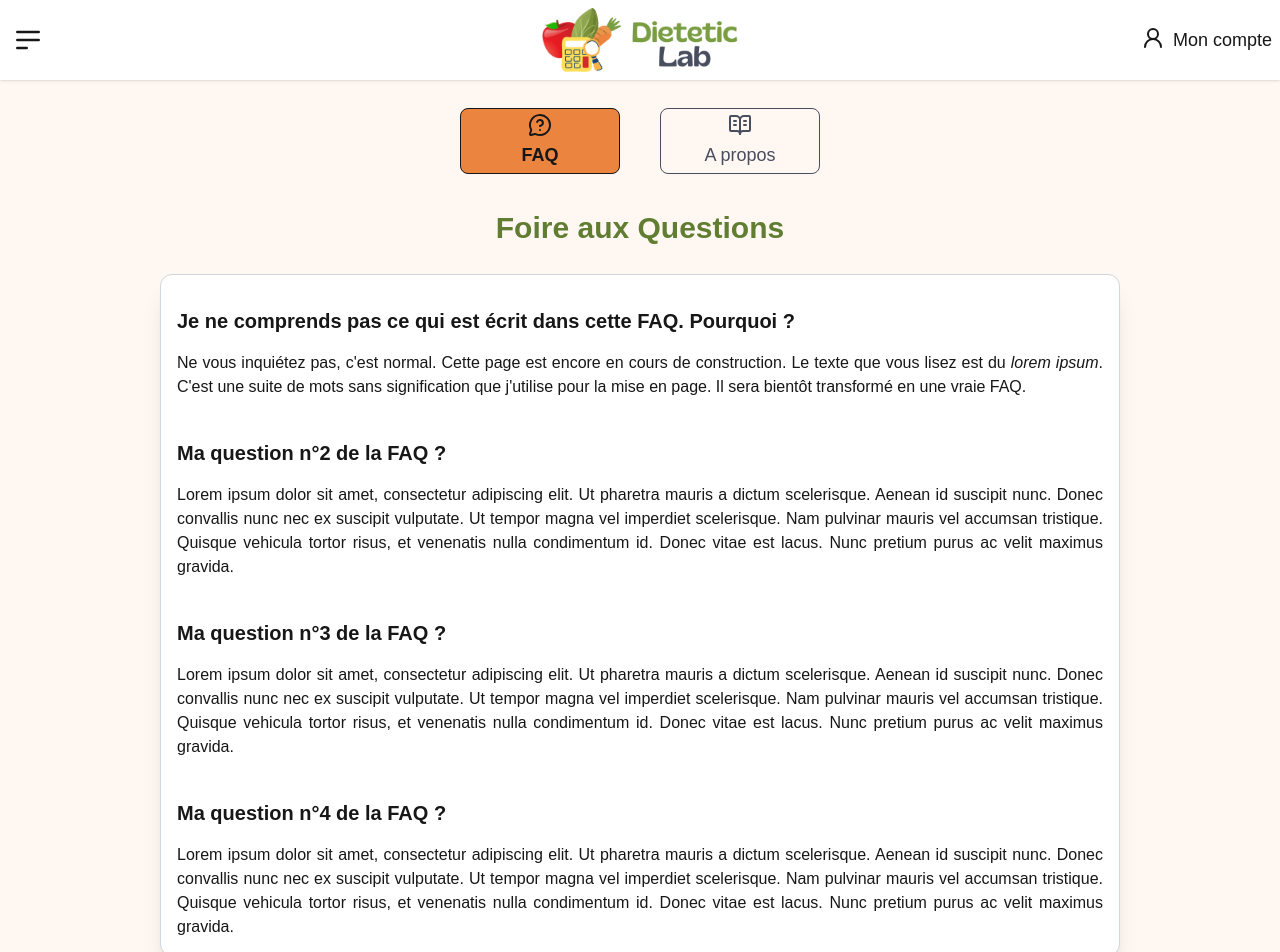
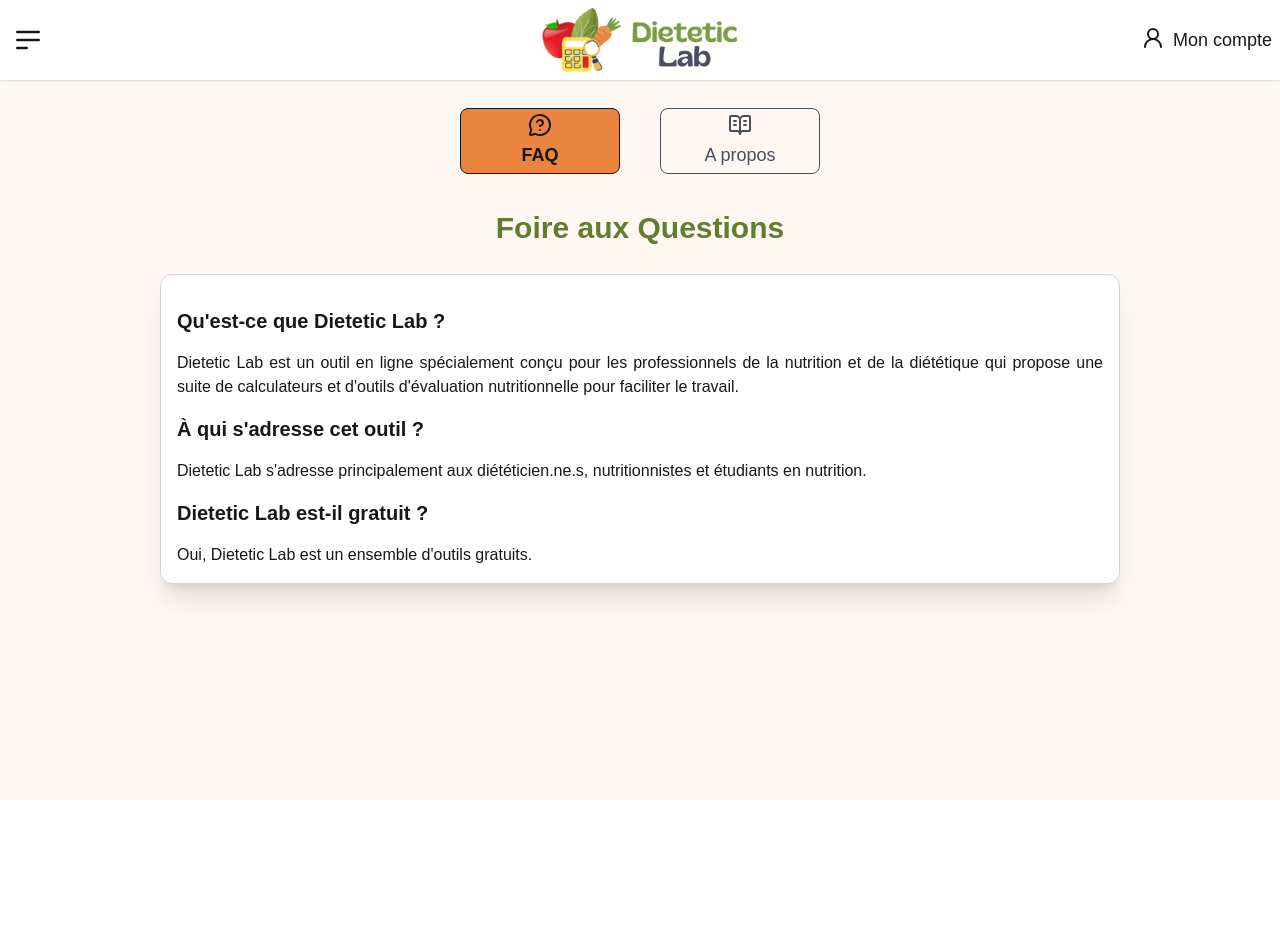
Before and after one commit to Edwige08/dietetic_lab_front, a Next.js app: page /informations in a window 1280 px wide. Shown: the top 952 px of the page. After the commit the page ends 800 px from the top, so only its background shows below. Built offline with nearby package versions, Linux system fonts and the light colour scheme.

Commit message:
update: faq content

```diff
--- a/src/app/informations/page.tsx
+++ b/src/app/informations/page.tsx
@@ -43,24 +43,17 @@ export default function Informations() {
                             text="Foire aux Questions"
                         />
                         <div className="flex flex-col p-4 m-3 w-[90%] md:w-[75%] bg-white border border-gray-300 rounded-xl shadow-xl text-justify">
-                            <TitleTwo text="Je ne comprends pas ce qui est écrit dans cette FAQ. Pourquoi&nbsp;?" />
+                            <TitleTwo text="Qu'est-ce que Dietetic Lab&nbsp;?" />
                             <p>
-                                Ne vous inquiétez pas, c&apos;est normal. Cette page est encore en cours de construction. Le texte que vous lisez est du <span className="italic">lorem ipsum</span>. C&apos;est une suite de mots sans signification que j&apos;utilise pour la mise en page. Il sera bientôt transformé en une vraie FAQ.
+                                Dietetic Lab est un outil en ligne spécialement conçu pour les professionnels de la nutrition et de la diététique qui propose une suite de calculateurs et d'outils d'évaluation nutritionnelle pour faciliter le travail.
                             </p>
-                            <br />
-                            <TitleTwo text="Ma question n°2 de la FAQ&nbsp;?" />
+                            <TitleTwo text="À qui s'adresse cet outil&nbsp;?" />
                             <p>
-                                Lorem ipsum dolor sit amet, consectetur adipiscing elit. Ut pharetra mauris a dictum scelerisque. Aenean id suscipit nunc. Donec convallis nunc nec ex suscipit vulputate. Ut tempor magna vel imperdiet scelerisque. Nam pulvinar mauris vel accumsan tristique. Quisque vehicula tortor risus, et venenatis nulla condimentum id. Donec vitae est lacus. Nunc pretium purus ac velit maximus gravida.
+                                Dietetic Lab s'adresse principalement aux diététicien.ne.s, nutritionnistes et étudiants en nutrition.
                             </p>
-                            <br />
-                            <TitleTwo text="Ma question n°3 de la FAQ&nbsp;?" />
+                            <TitleTwo text="Dietetic Lab est-il gratuit&nbsp;?" />
                             <p>
-                                Lorem ipsum dolor sit amet, consectetur adipiscing elit. Ut pharetra mauris a dictum scelerisque. Aenean id suscipit nunc. Donec convallis nunc nec ex suscipit vulputate. Ut tempor magna vel imperdiet scelerisque. Nam pulvinar mauris vel accumsan tristique. Quisque vehicula tortor risus, et venenatis nulla condimentum id. Donec vitae est lacus. Nunc pretium purus ac velit maximus gravida.
-                            </p>
-                            <br />
-                            <TitleTwo text="Ma question n°4 de la FAQ&nbsp;?" />
-                            <p>
-                                Lorem ipsum dolor sit amet, consectetur adipiscing elit. Ut pharetra mauris a dictum scelerisque. Aenean id suscipit nunc. Donec convallis nunc nec ex suscipit vulputate. Ut tempor magna vel imperdiet scelerisque. Nam pulvinar mauris vel accumsan tristique. Quisque vehicula tortor risus, et venenatis nulla condimentum id. Donec vitae est lacus. Nunc pretium purus ac velit maximus gravida.
+                                Oui, Dietetic Lab est un ensemble d'outils gratuits.
                             </p>
                         </div>
                     </div>
```
